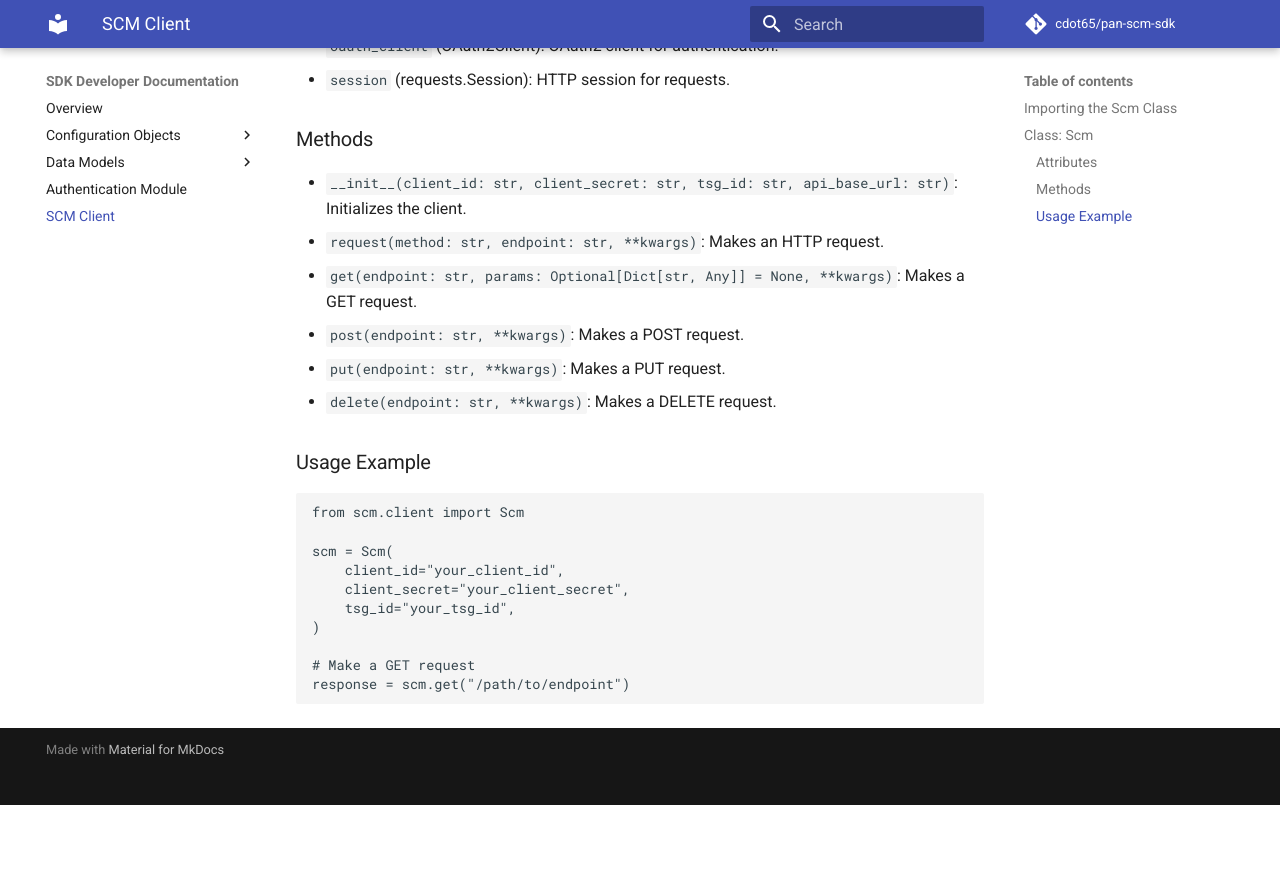
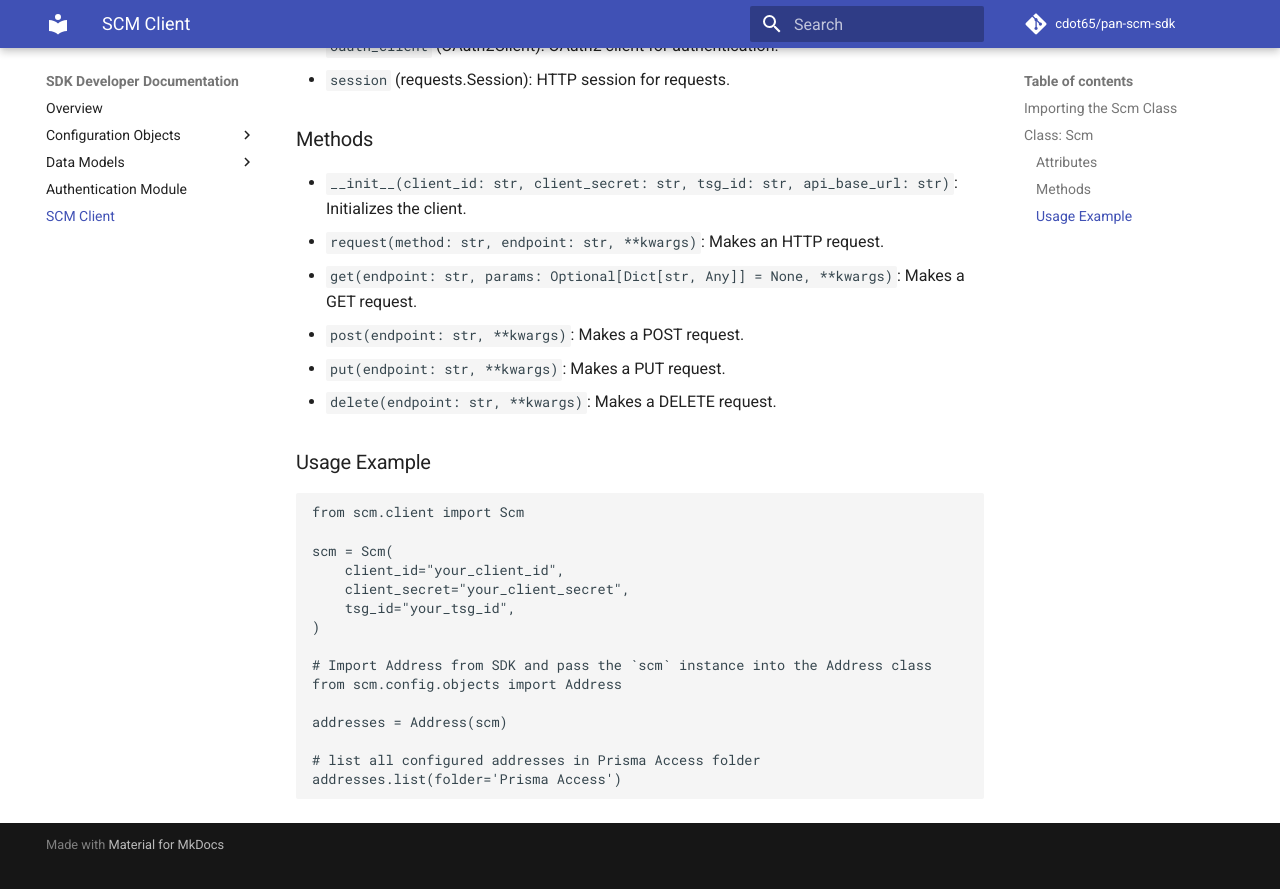
Before and after one commit to cdot65/pan-scm-sdk, an MkDocs documentation site: the page built from docs/sdk/client.md, in a window 1280 px wide and 900 px high, scrolled down 631 px. Shown: the top 889 px of the window. Built offline with MkDocs 1.6.1 and Material for MkDocs 9.7.7, drawn with Linux system fonts in a browser that asks for light colours; comment, search, counter and statistics services are not loaded; before the commit the page ends 1436 px from its top, so only the background shows below that.

Commit message:
Merge pull request #11
* Add import for Service models

* Add Service models for TCP/UDP with validation

* Add Service class to SCM configuration objects

* Add 'tags' filter handling in Service and update tests

* Add Service management and validation updates.

* Add Service and Service Models to SDK documentation

* Add new Service documentation and update client usage

````diff
--- a/docs/sdk/client.md
+++ b/docs/sdk/client.md
@@ -40,6 +40,11 @@
     tsg_id="your_tsg_id",
 )
 
-# Make a GET request
-response = scm.get("/path/to/endpoint")
+# Import Address from SDK and pass the `scm` instance into the Address class
+from scm.config.objects import Address
+
+addresses = Address(scm)
+
+# list all configured addresses in Prisma Access folder
+addresses.list(folder='Prisma Access')
 ```
--- a/mkdocs.yml
+++ b/mkdocs.yml
@@ -30,11 +30,13 @@
           - Address: sdk/address.md
           - Address Group: sdk/address_group.md
           - Application: sdk/application.md
+          - Application: sdk/service.md
       - Data Models:
           - Overview: sdk/models.md
           - Address Models: sdk/models/address_models.md
           - Address Group Models: sdk/models/address_group_models.md
           - Application Models: sdk/models/application_models.md
+          - Service Models: sdk/models/service_models.md
       - Authentication Module: sdk/auth.md
       - SCM Client: sdk/client.md
   - Troubleshooting: about/troubleshooting.md
````
Also changed, not shown: docs/index.md (+1 -1 lines).
